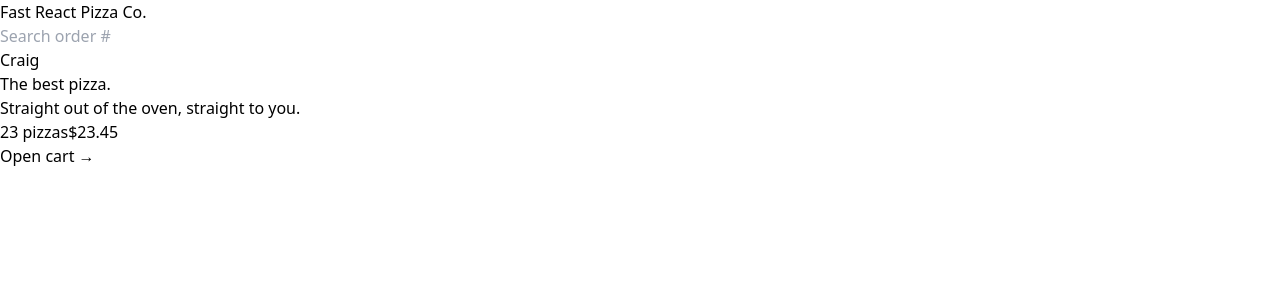
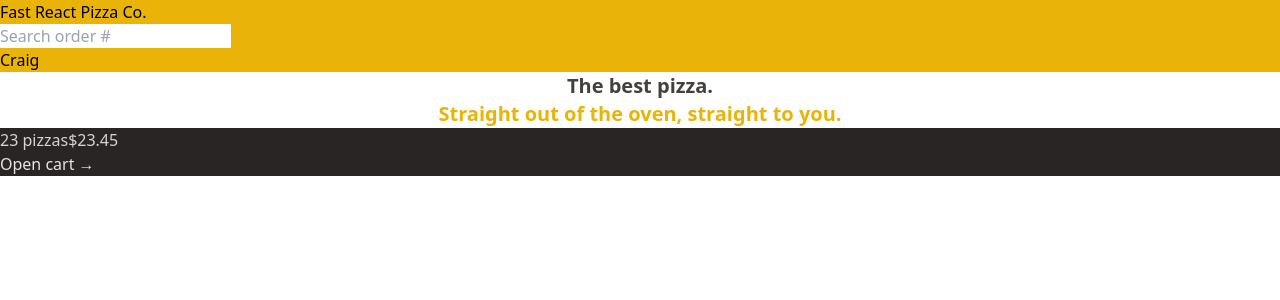
Before and after one commit to Dangereye/fast-react-pizza, a React (Vite) app: page / in a window 1280 px wide. Shown: the top 300 px of the page. Built offline with nearby package versions, Linux system fonts and the light colour scheme.

Commit message:
Added text & background colours > CartOverview, Header, Home.

```diff
--- a/package.json
+++ b/package.json
@@ -24,6 +24,7 @@
     "eslint-plugin-react-hooks": "^4.6.0",
     "eslint-plugin-react-refresh": "^0.4.3",
     "postcss": "^8.4.32",
+    "prettier": "^3.1.1",
     "tailwindcss": "^3.4.0",
     "vite": "^4.4.5"
   }
--- a/src/features/cart/CartOverview.jsx
+++ b/src/features/cart/CartOverview.jsx
@@ -2,8 +2,8 @@
 
 function CartOverview() {
   return (
-    <div>
-      <p>
+    <div className='bg-stone-800 text-stone-200'>
+      <p className='text-stone-300'>
         <span>23 pizzas</span>
         <span>$23.45</span>
       </p>
--- a/src/ui/Header.jsx
+++ b/src/ui/Header.jsx
@@ -3,7 +3,7 @@
 
 export default function Header() {
   return (
-    <header>
+    <header className='bg-yellow-500'>
       <Link to='/'>Fast React Pizza Co.</Link>
       <SearchOrder />
       <p>Craig</p>
--- a/src/ui/Home.jsx
+++ b/src/ui/Home.jsx
@@ -1,10 +1,12 @@
 function Home() {
   return (
     <div>
-      <h1>
+      <h1 className='text-xl font-semibold text-center text-stone-700'>
         The best pizza.
         <br />
-        Straight out of the oven, straight to you.
+        <span className='text-yellow-500'>
+          Straight out of the oven, straight to you.
+        </span>
       </h1>
     </div>
   );
```
Also changed, not shown: 1 other file (tests, documents, lock files or other folders).
